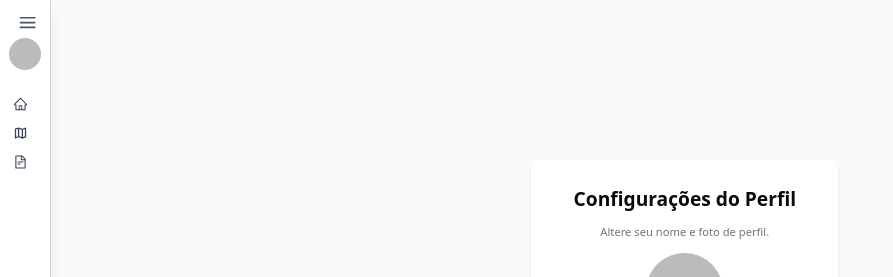
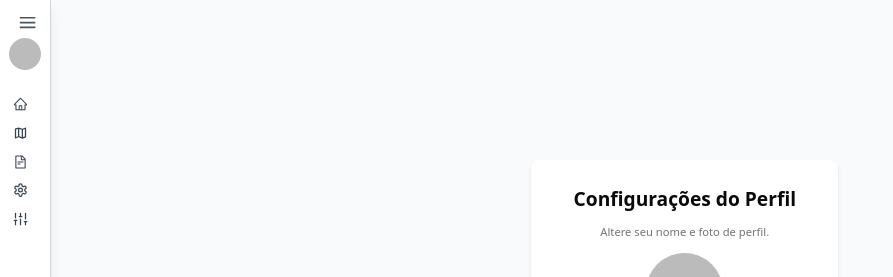
Before and after one commit to targinofelipe1/Nasa, a Next.js app: page /config in a window 1280 px wide. Shown: the top 277 px of the page, without its empty margins (0-893 px from the left). Built offline with nearby package versions, Linux system fonts and the light colour scheme; no server answers; sample sign-in values are in the browser's storage.

Commit message:
refactor(ui): ajustes no Sidebar e ProtectedRoute

```diff
--- a/src/components/ui/Sidebar.tsx
+++ b/src/components/ui/Sidebar.tsx
@@ -25,6 +25,7 @@ import { MdEmojiObjects, MdHowToVote, MdOutlineHowToVote, MdOutlineMap, MdOutlin
 import { BsArrowLeftRight, BsBoxArrowInDown } from "react-icons/bs";
 import Link from "next/link";
 import { useUser, useAuth } from "@clerk/nextjs";
+import { Settings, Sliders } from "lucide-react";
 
 const Sidebar = () => {
   const [isOpen, setIsOpen] = useState(false);
@@ -100,6 +101,18 @@ const Sidebar = () => {
                 {isOpen && "Gerar Relatórios"}
               </Link>
             </li>
+             <li>
+              <Link href="/config" className="flex items-center text-gray-700 hover:text-blue-600 px-4">
+                <Settings className="mr-3" size={20} />
+                {isOpen && "Configurações"}
+              </Link>
+            </li>
+             <li>
+              <Link href="/gestao" className="flex items-center text-gray-700 hover:text-blue-600 px-4">
+                <Sliders className="mr-3" size={20} />
+                {isOpen && "Painel de Gestão"}
+              </Link>
+            </li>
           </ul>
         </nav>
       </div>
--- a/src/components/ui/auth/ProtectedRoute.tsx
+++ b/src/components/ui/auth/ProtectedRoute.tsx
@@ -3,23 +3,53 @@
 import { useUser } from "@clerk/nextjs";
 import { useRouter } from "next/navigation";
 import { useEffect, useState } from "react";
+import { Loader2 } from "lucide-react";
+import { toast } from "sonner";
 
-export default function ProtectedRoute({ children }: { children: React.ReactNode }) {
-  const { isSignedIn, isLoaded } = useUser();
+interface ProtectedRouteProps {
+  children: React.ReactNode;
+  allowedRoles?: string[];
+}
+
+export default function ProtectedRoute({ children, allowedRoles }: ProtectedRouteProps) {
+  const { user, isLoaded, isSignedIn } = useUser();
   const router = useRouter();
-  const [checking, setChecking] = useState(true);
+  const [isAuthorized, setIsAuthorized] = useState(false);
 
   useEffect(() => {
-    if (isLoaded) {
-      if (!isSignedIn) {
-        router.replace("/auth/sign-in");
+    if (!isLoaded) {
+      return;
+    }
+
+    if (!isSignedIn) {
+      // Adiciona um ID para o toast para evitar duplicatas
+      toast.error("Você precisa estar logado para acessar esta página.", { id: 'auth-error' });
+      router.replace("/auth/sign-in");
+      return;
+    }
+
+    if (allowedRoles && allowedRoles.length > 0) {
+      const userRole = user?.publicMetadata?.role as string;
+      if (userRole && allowedRoles.includes(userRole)) {
+        setIsAuthorized(true);
       } else {
-        setChecking(false);
+        // Adiciona um ID para o toast para evitar duplicatas
+        toast.error("Você não tem permissão para acessar esta página.", { id: 'permission-error' });
+        router.replace("/");
+        return;
       }
+    } else {
+      setIsAuthorized(true);
     }
-  }, [isSignedIn, isLoaded, router]);
+  }, [isLoaded, isSignedIn, user, allowedRoles, router]);
 
-  if (checking) return null; // 🔹 NÃO renderiza nada enquanto verifica a autenticação
+  if (!isLoaded || !isAuthorized) {
+    return (
+      <div className="flex justify-center items-center h-screen">
+        <Loader2 className="h-8 w-8 animate-spin text-primary" />
+      </div>
+    );
+  }
 
   return <>{children}</>;
 }
```
